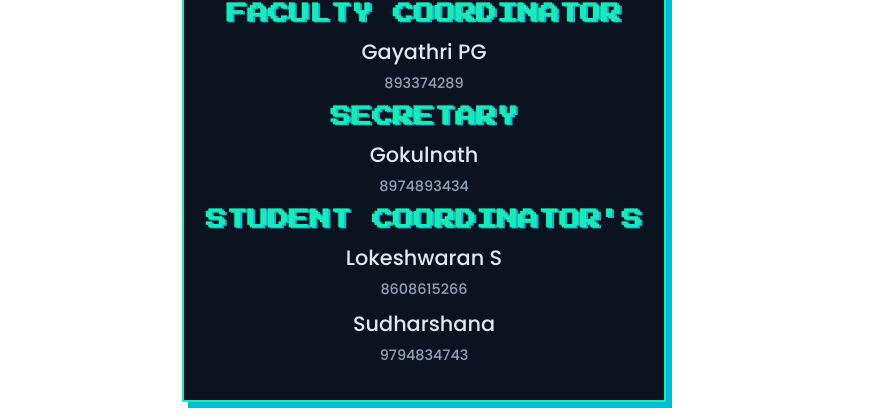
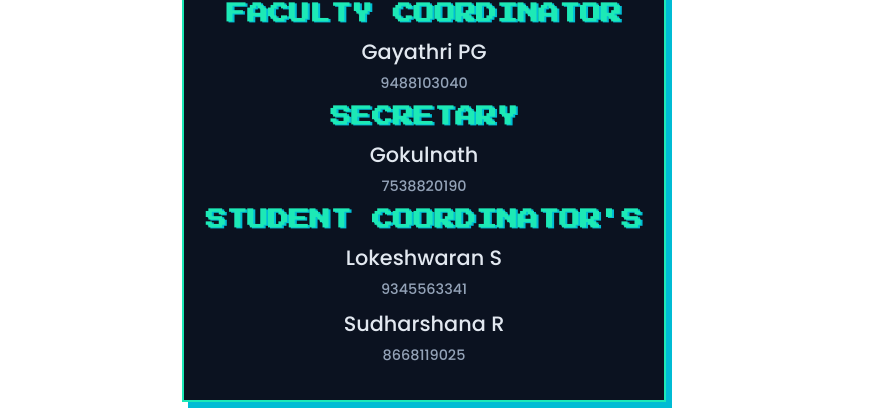
Before and after one commit to Rakesh7890v/ativerse-3.0, a React (Vite) app in the folder frontend/: page / in a window 1280 px wide. Shown: the part 5427-5843 px from the top of the page, without its empty margins (208-1077 px from the left). Built offline with nearby package versions, Linux system fonts and the light colour scheme.

Commit message:
changes on backend db connectiosn

```diff
--- a/frontend/src/components/Footer.jsx
+++ b/frontend/src/components/Footer.jsx
@@ -9,15 +9,15 @@ const Footer = () => {
         <div className="coord-card">
           <h3>Faculty Coordinator</h3>
           <p>Gayathri PG</p>
-          <span>893374289</span>
+          <span>9488103040</span>
           <h3>Secretary</h3>
           <p>Gokulnath</p>
-          <span>8974893434</span>
+          <span>7538820190</span>
           <h3>Student Coordinator's</h3>
           <p>Lokeshwaran S</p>
-          <span>8608615266</span>
-          <p>Sudharshana</p>
-          <span>9794834743</span>
+          <span>9345563341</span>
+          <p>Sudharshana R</p>
+          <span>8668119025</span>
         </div>
       </div>
 
```
